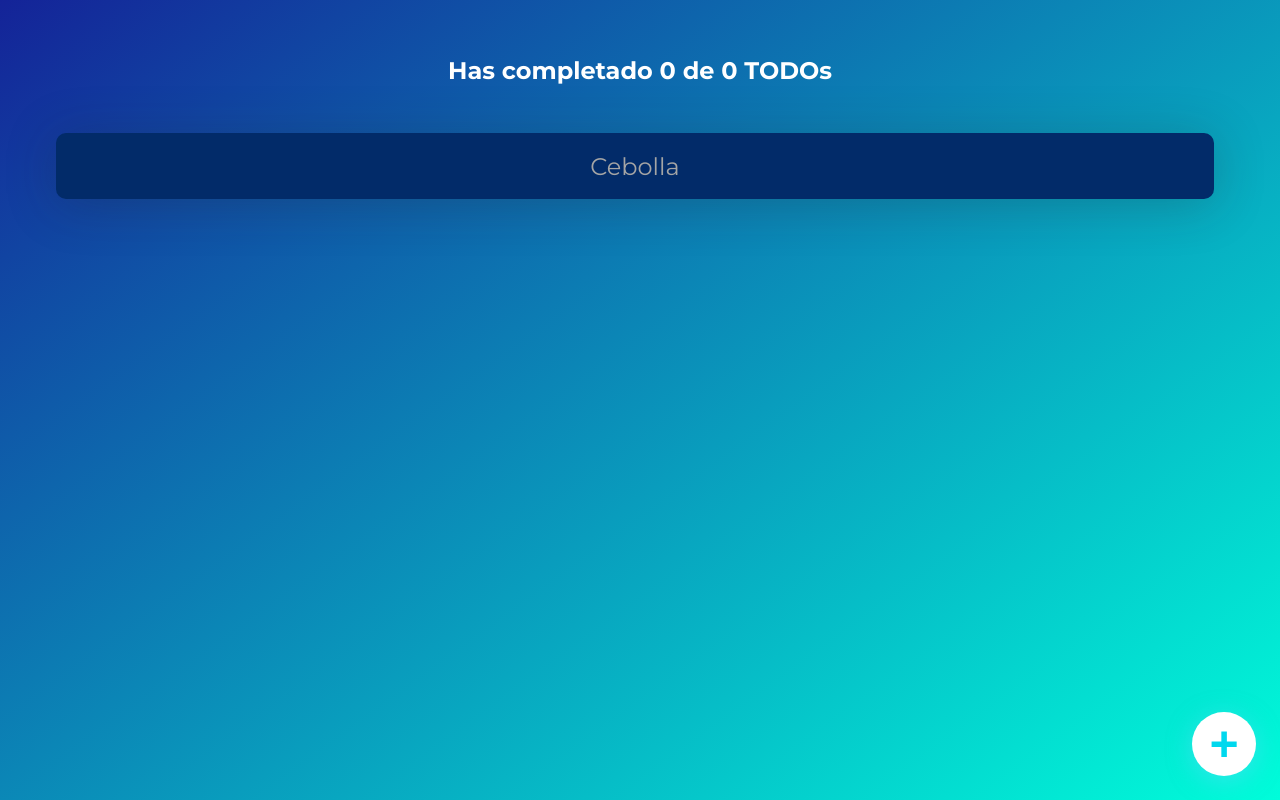
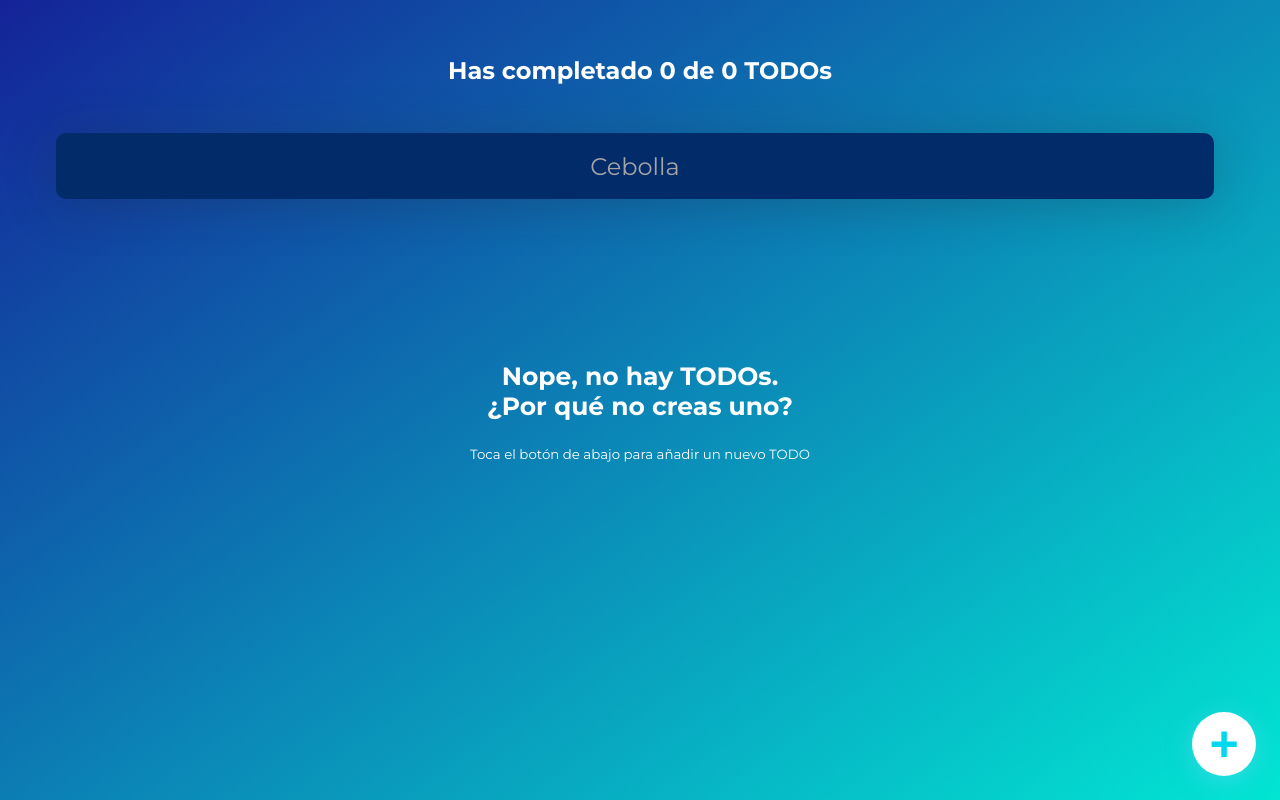
Before and after one commit to Charlysa45/todo-platzi, a React (Vite) app: page / in a window 1280 px wide. Shown: the top 800 px of the page. Built offline with nearby package versions, Linux system fonts and the light colour scheme.

Commit message:
comp class 11 - Children & CloneElement react functions added to TodoHeader

```diff
--- a/src/App.jsx
+++ b/src/App.jsx
@@ -6,12 +6,14 @@ import { Modal } from "./components/Modal/Index"
 import { useTodos } from "./hooks/useTodos"
 import { TodoForm } from "./components/TodoForm"
 
-import "./App.css"
+import { TodoHeader } from "./components/TodoHeader"
 import TodoSearch from "./components/TodoSearch/TodoSearch"
 import { LoadingTodos } from "./components/LoadingTodos"
 import { EmptyTodos } from "./components/EmptyTodos"
 import { ErrorTodos } from "./components/ErrorTodos"
-import { TodoHeader } from "./components/TodoHeader"
+import { EmptySearchResults } from "./components/EmptySearchResults"
+
+import "./App.css"
 
 function App() {
   const {
@@ -31,7 +33,7 @@ function App() {
 
   return (
     <>
-      <TodoHeader>
+      <TodoHeader loading={loading}>
         <TodoCounter total={totalTodos} completed={completedTodos} />
         <TodoSearch searchItem={searchItem} setSearchItem={setSearchItem} />
       </TodoHeader>
@@ -40,10 +42,25 @@ function App() {
         error={error}
         loading={loading}
         searchedTodos={searchedTodos}
+        totalTodos={totalTodos}
+        searchItem={searchItem}
         onError={() => <ErrorTodos />}
         onLoading={() => <LoadingTodos />}
         onEmptyTodos={() => <EmptyTodos />}
-        render={todo => (
+        onEmptySearchResults={(searchItem) => (
+          <EmptySearchResults searchItem={searchItem} />
+        )}
+        // render={(todo) => (
+        //   <TodoItem
+        //     key={todo.text}
+        //     text={todo.text}
+        //     completed={todo.completed}
+        //     onComplete={() => completeTodo(todo.text)}
+        //     onDelete={() => deleteTodo(todo.text)}
+        //   />
+        // )}
+      >
+        {(todo) => (
           <TodoItem
             key={todo.text}
             text={todo.text}
@@ -52,9 +69,7 @@ function App() {
             onDelete={() => deleteTodo(todo.text)}
           />
         )}
-      />
-
-
+      </TodoList>
 
       {/* <TodoList>
         {!loading && !searchedTodos.length && <EmptyTodos />}
--- /dev/null
+++ b/src/components/EmptySearchResults/index.jsx
@@ -0,0 +1,3 @@
+export const EmptySearchResults = ({ searchItem }) => {
+  return <p>Ups! No hay resultados para {`'${searchItem}'`}</p>
+}
--- a/src/components/TodoCounter/TodoCounter.css
+++ b/src/components/TodoCounter/TodoCounter.css
@@ -5,3 +5,7 @@
     padding: 48px;
     color: #fff;
   }
+
+.TodoCounter--loading{
+  opacity: 25%;
+}
--- a/src/components/TodoCounter/TodoCounter.jsx
+++ b/src/components/TodoCounter/TodoCounter.jsx
@@ -1,8 +1,12 @@
 import "./TodoCounter.css"
 
-const TodoCounter = ({ total: totalTodos, completed: completedTodos }) => {
+const TodoCounter = ({
+  total: totalTodos,
+  completed: completedTodos,
+  loading,
+}) => {
   return (
-    <h2 className="TodoCounter">
+    <h2 className={`TodoCounter ${loading && "TodoCounter--loading"}`}>
       Has completado {completedTodos} de {totalTodos} TODOs
     </h2>
   )
--- a/src/components/TodoHeader/index.jsx
+++ b/src/components/TodoHeader/index.jsx
@@ -1,3 +1,11 @@
-export const TodoHeader = ({ children }) => {
-  return <header>{children}</header>
+import { Children, cloneElement } from "react"
+
+export const TodoHeader = ({ children, loading }) => {
+  return (
+    <header>
+      {Children.toArray(children).map((child) =>
+        cloneElement(child, { loading })
+      )}
+    </header>
+  )
 }
--- a/src/components/TodoList/TodoList.jsx
+++ b/src/components/TodoList/TodoList.jsx
@@ -1,13 +1,19 @@
 import "./TodoList.css"
 
 const TodoList = (props) => {
+  const renderFunc = props.render || props.children
   return (
     <section className="TodoLost-container">
       {props.error && props.onError()}
       {props.loading && props.onLoading()}
-      <ul>
 
-      </ul>
+      {!props.loading && !props?.totalTodos && props.onEmptyTodos()}
+
+      {props.totalTodos &&
+        !props.searchedTodos.length &&
+        props.onEmptySearchResults(props.searchItem)}
+
+      {props.searchedTodos.map(renderFunc)}
     </section>
   )
 }
--- a/src/components/TodoSearch/TodoSearch.css
+++ b/src/components/TodoSearch/TodoSearch.css
@@ -22,3 +22,7 @@
   .TodoSearch:focus {
     outline-color: #61DAFA;
   }
+
+  .TodoSearch:disabled{
+    opacity: 25%;
+  }
--- a/src/components/TodoSearch/TodoSearch.jsx
+++ b/src/components/TodoSearch/TodoSearch.jsx
@@ -1,6 +1,6 @@
 import "./TodoSearch.css"
 
-const TodoSearch = ({ searchItem, setSearchItem }) => {
+const TodoSearch = ({ searchItem, setSearchItem, loading }) => {
   const onSearchValueChange = (event) => {
     console.log(event.target.value)
     setSearchItem(event.target.value)
@@ -14,6 +14,7 @@ const TodoSearch = ({ searchItem, setSearchItem }) => {
         placeholder="Cebolla"
         value={searchItem}
         onChange={onSearchValueChange}
+        disabled={loading}
       />
     </>
   )
--- a/src/hooks/useLocalStorage.js
+++ b/src/hooks/useLocalStorage.js
@@ -21,7 +21,7 @@ export function useLocalStorage(itemName, initialValue) {
         } catch (error) {
           setError(error)
         }
-      }, 5000)
+      }, 3000)
     }, [])
 
     const saveItem = (newItem) => {
```
